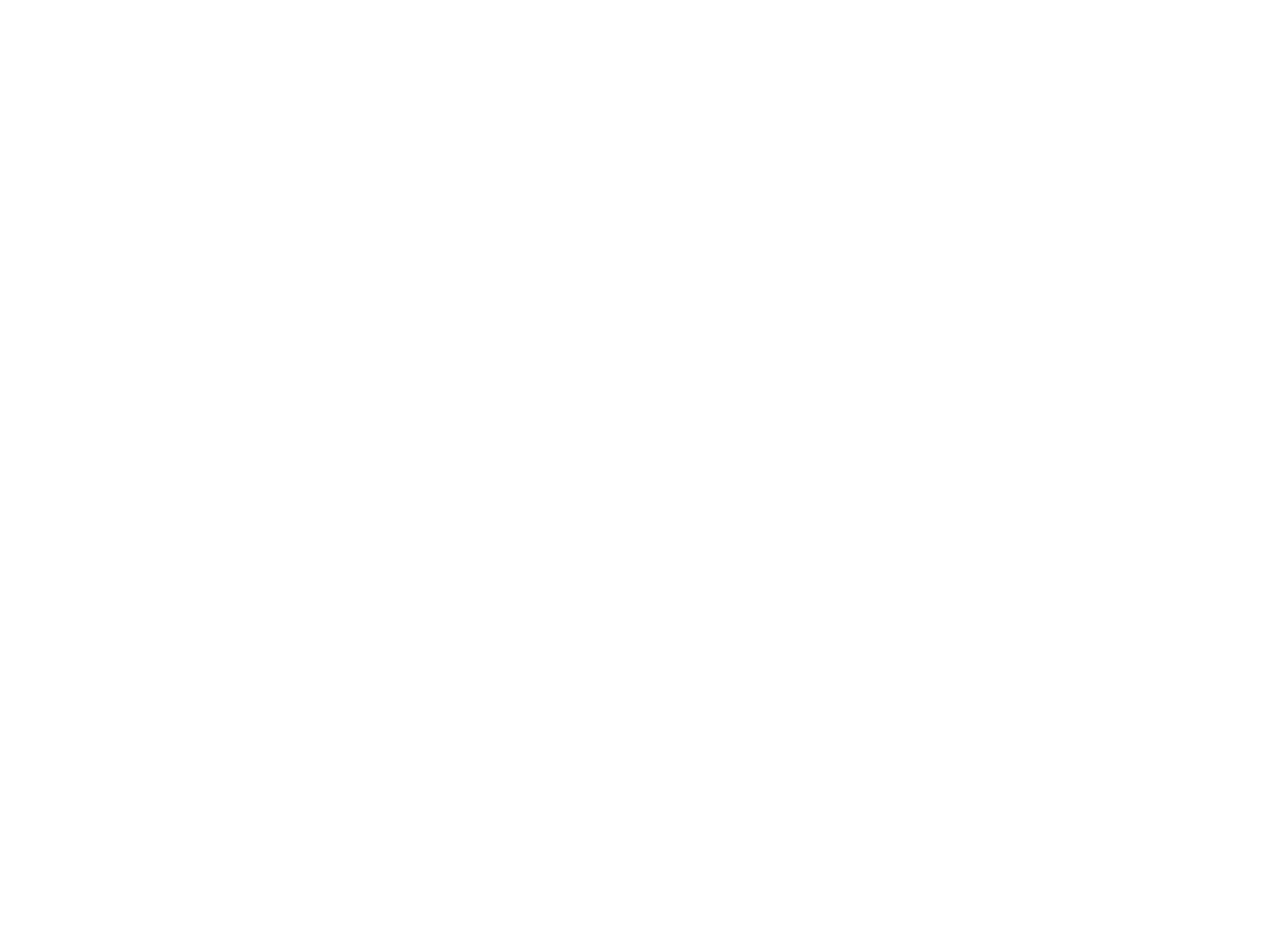
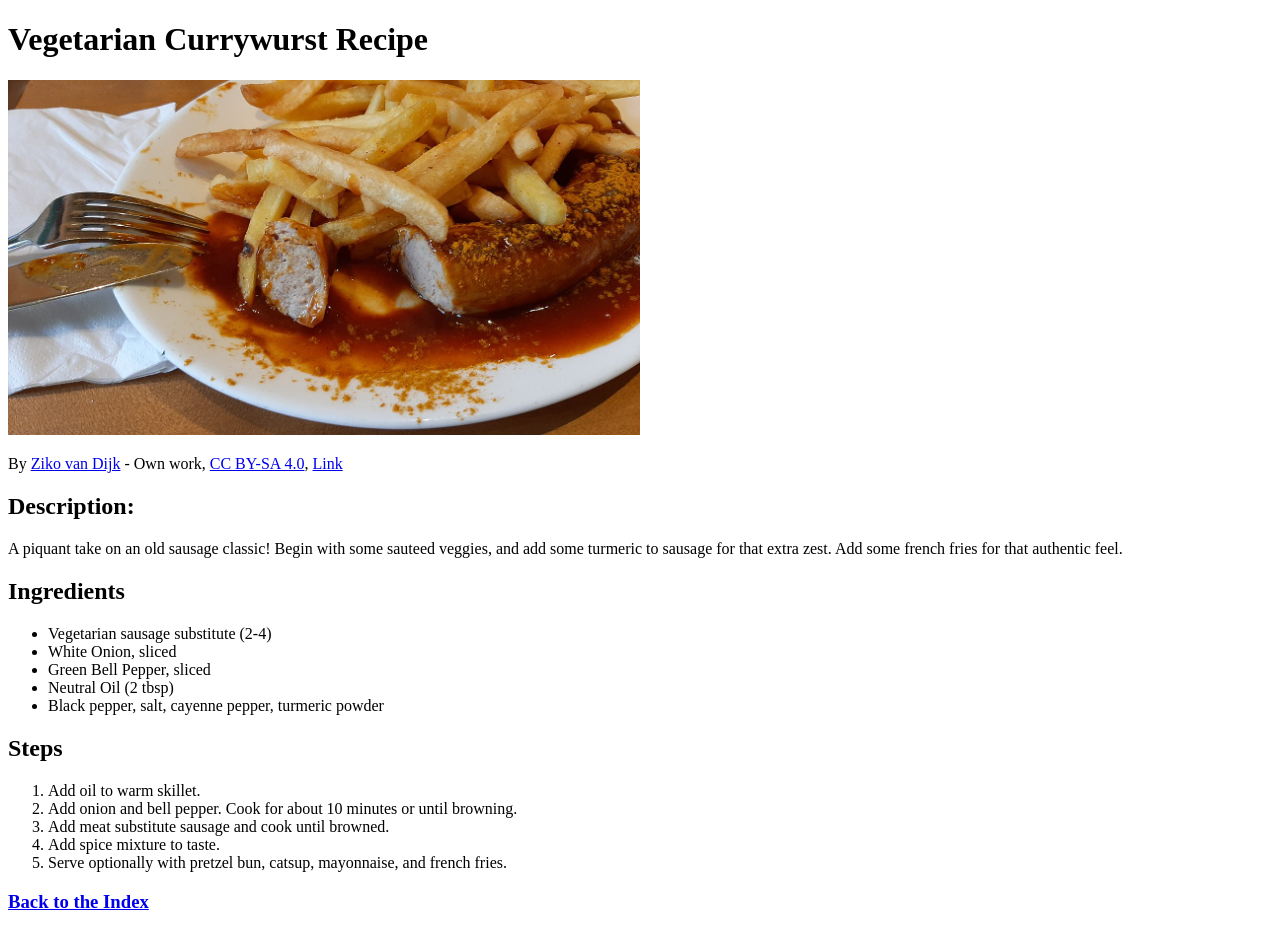
Before and after one commit to jparkerbarton/odin-recipes, a plain HTML site: page recipes/vegetarian-currywurst.html in a window 1280 px wide. Before the commit the page ends 800 px from the top, so only its background shows below. Drawn offline with Linux system fonts and the light colour scheme.

Commit message:
Write currywurst recipe

```diff
--- a/recipes/vegetarian-currywurst.html
+++ b/recipes/vegetarian-currywurst.html
@@ -0,0 +1,37 @@
+<!DOCTYPE html>
+<html lang="en">
+
+<head>
+    <meta charset="UTF-8">
+    <meta name="viewport" content="width=device-width, initial-scale=1.0">
+    <title>Vegetarian Currywurst Recipe</title>
+</head>
+
+<body>
+    <h1>Vegetarian Currywurst Recipe</h1>
+    <img src="1280px-20220430_currywurst.jpg"
+        alt="By Ziko van Dijk - Own work, CC BY-SA 4.0, https://commons.wikimedia.org/w/index.php?curid=123055761"
+        style="width:50%;">
+    <p>By <a href="//commons.wikimedia.org/wiki/User:Ziko" title="User:Ziko">Ziko van Dijk</a> - <span class="int-own-work" lang="en">Own work</span>, <a href="https://creativecommons.org/licenses/by-sa/4.0" title="Creative Commons Attribution-Share Alike 4.0">CC BY-SA 4.0</a>, <a href="https://commons.wikimedia.org/w/index.php?curid=123055761">Link</a></p>
+    <h2><strong>Description:</strong></h2>
+    <p>A piquant take on an old sausage classic! Begin with some sauteed veggies, and add some turmeric to sausage for that extra zest. Add some french fries for that authentic feel.</p>
+    <h2><strong>Ingredients</strong></h2>
+    <ul>
+        <li>Vegetarian sausage substitute (2-4)</li>
+        <li>White Onion, sliced</li>
+        <li>Green Bell Pepper, sliced</li>
+        <li>Neutral Oil (2 tbsp)</li>
+        <li>Black pepper, salt, cayenne pepper, turmeric powder</li>
+    </ul>
+    <h2><strong>Steps</strong></h2>
+    <ol>
+        <li>Add oil to warm skillet.</li>
+        <li>Add onion and bell pepper. Cook for about 10 minutes or until browning.</li>
+        <li>Add meat substitute sausage and cook until browned.</li>
+        <li>Add spice mixture to taste.</li>
+        <li>Serve optionally with pretzel bun, catsup, mayonnaise, and french fries.</li>
+    </ol>
+    <h3><a href="../index.html">Back to the Index</a></h3>
+</body>
+
+</html>
```
Also changed, not shown: recipes/vegetarian-chili.html (+5 -2 lines), recipes/1280px-20220430_currywurst.jpg (added).
